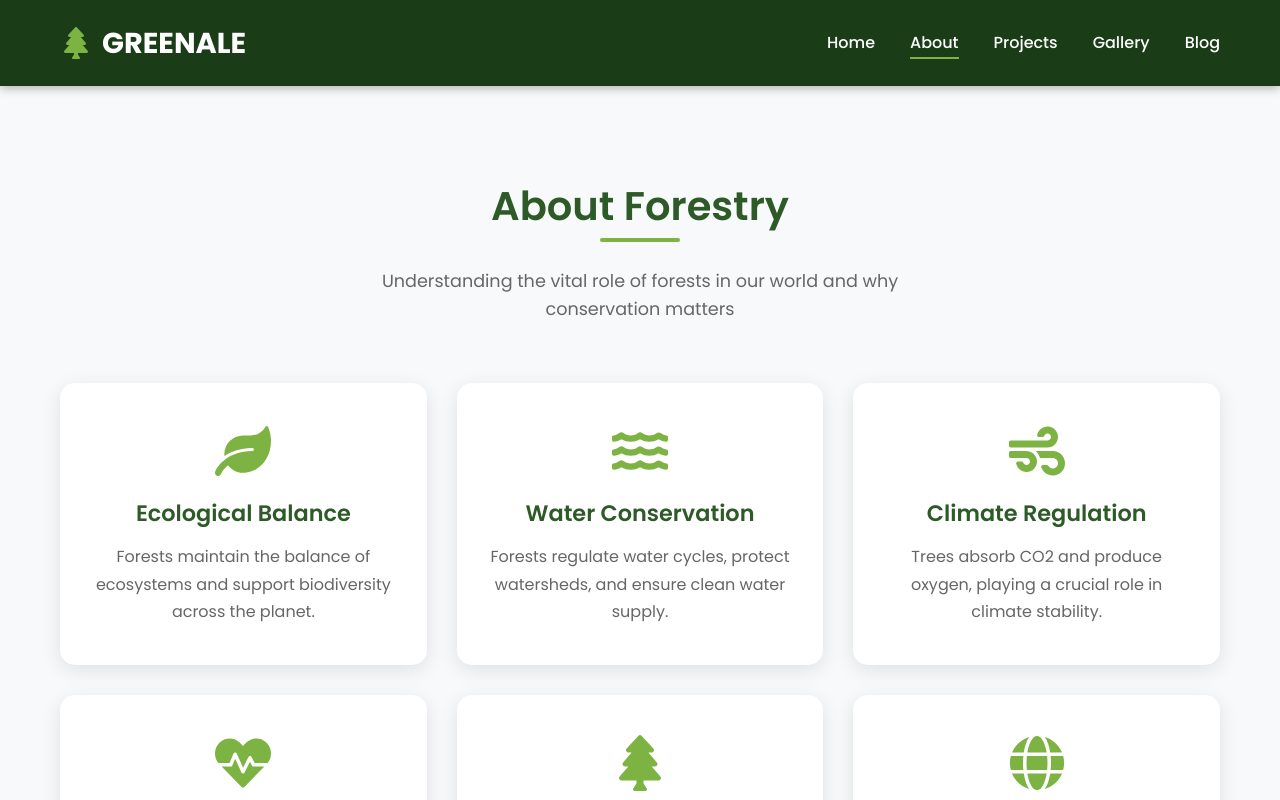
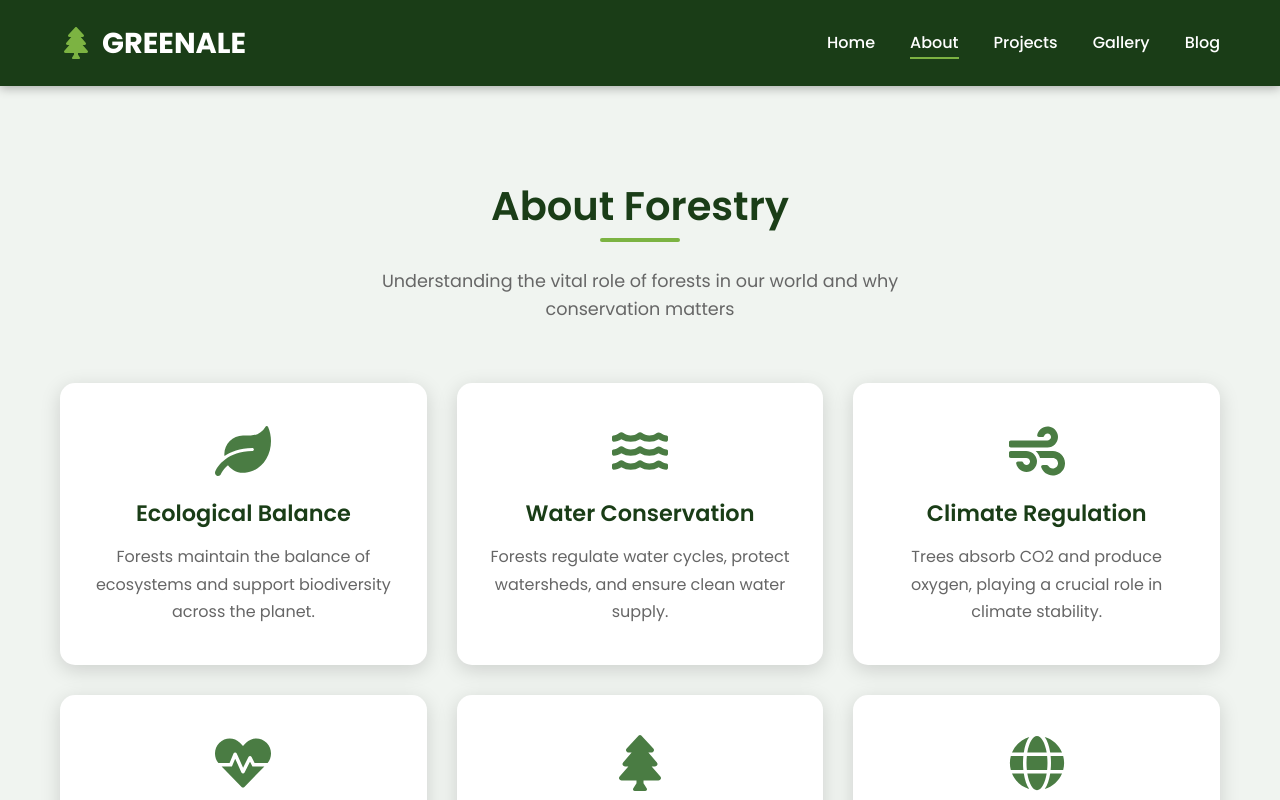
Before and after one commit to Ahmatsembiring/forest-conservation, a React (Vite) app: page /about in a window 1280 px wide. Shown: the top 800 px of the page. Built offline with nearby package versions, Linux system fonts and the light colour scheme; the HTML template or start-up script is replaced by a standard one.

Commit message:
Update Index.css

```diff
--- a/src/index.css
+++ b/src/index.css
@@ -5,15 +5,15 @@
 }
 
 :root {
-  --primary-color: #2d5a27;
-  --secondary-color: #4a7c43;
-  --accent-color: #7cb342;
-  --light-green: #8bc34a;
+  --primary-color: #1a3d17;
+  --secondary-color: #2d5a27;
+  --accent-color: #4a7c43;
+  --light-green: #7cb342;
   --text-dark: #1a1a1a;
   --text-light: #666;
-  --bg-light: #f8f9fa;
+  --bg-light: #f0f4f0;
   --white: #ffffff;
-  --shadow: 0 5px 20px rgba(0, 0, 0, 0.1);
+  --shadow: 0 5px 20px rgba(0, 0, 0, 0.15);
 }
 
 html {
@@ -81,7 +81,7 @@ img {
   transform: translateX(-50%);
   width: 80px;
   height: 4px;
-  background: var(--accent-color);
+  background: var(--light-green);
   border-radius: 2px;
 }
 
```
